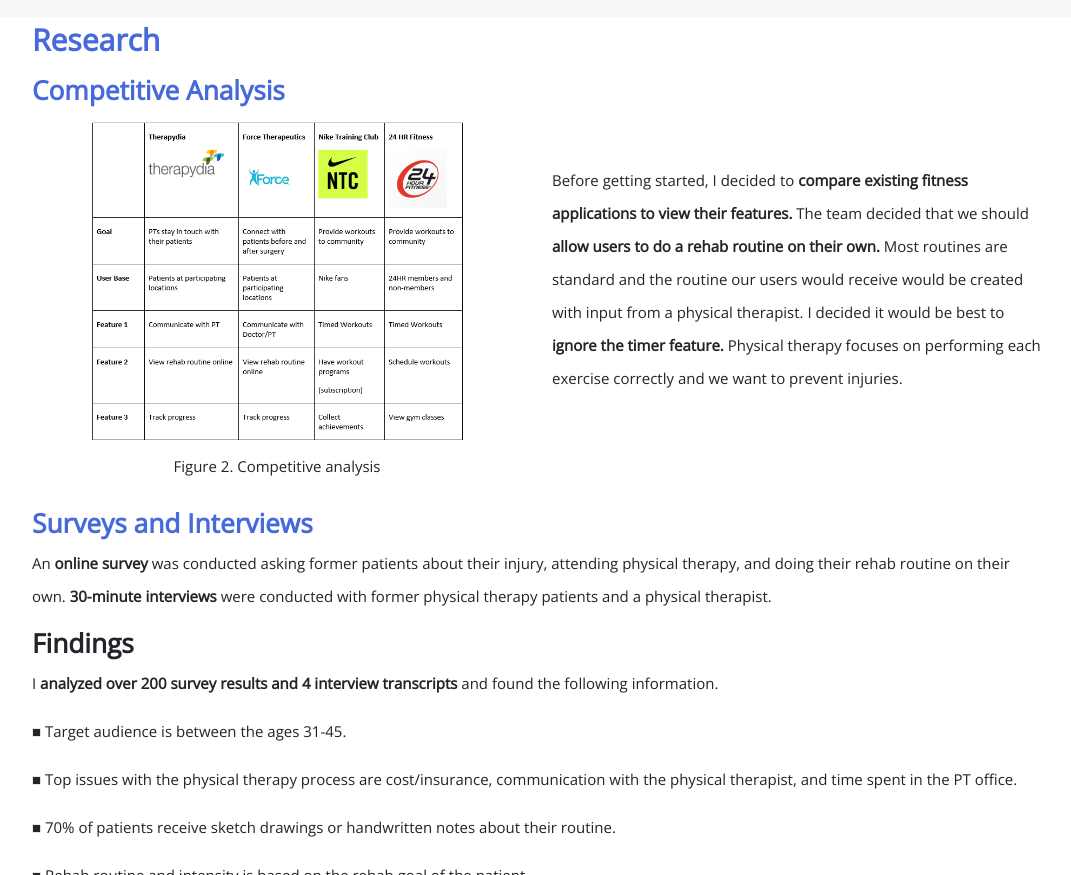
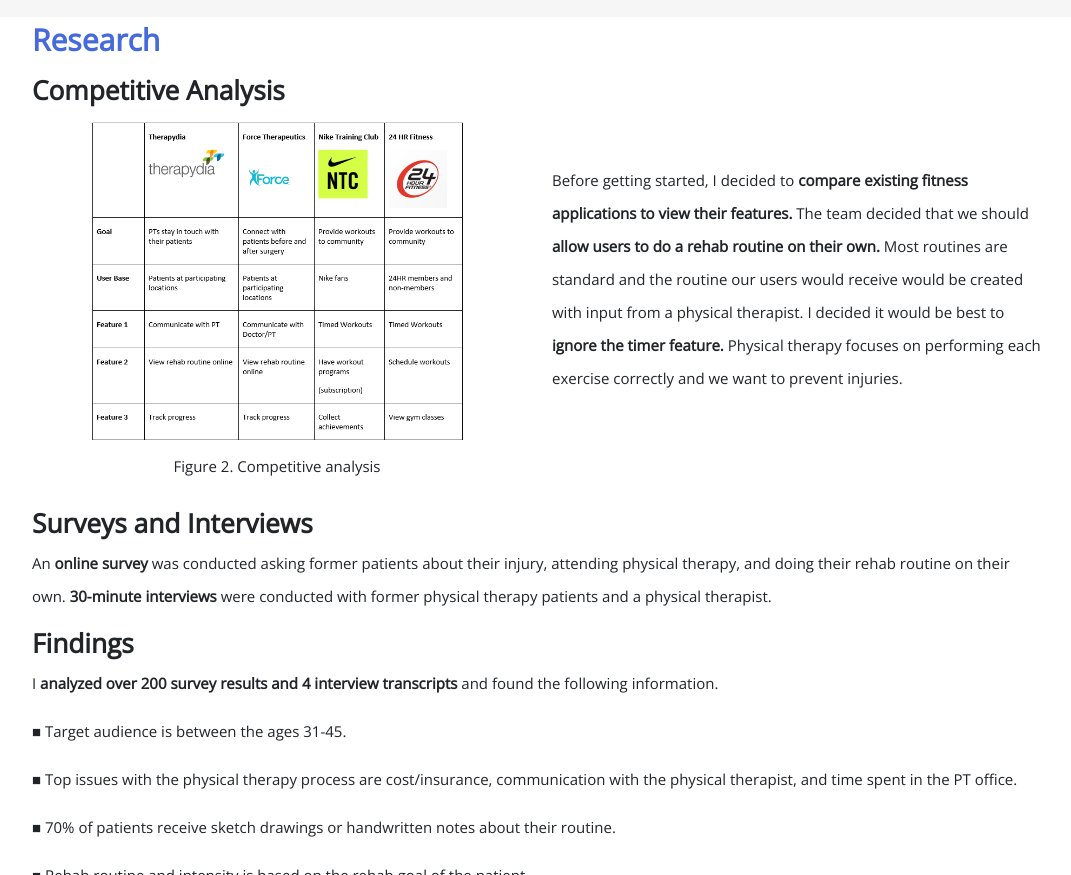
Before and after one commit to kimberlyflrs/kimberlyflrs.github.io, a plain HTML site: page vidpt.html in a window 1280 px wide. Shown: the part 1501-2376 px from the top of the page, without its empty margins (103-1174 px from the left). Drawn offline with nearby package versions, Linux system fonts and the light colour scheme.

Commit message:
text update

```diff
--- a/vidpt.html
+++ b/vidpt.html
@@ -158,7 +158,7 @@
 <!--competitive analysis-->
 <div class="row">
 <div class="col-lg-6 col-md-6 col-sm-12 col-xs-12">
-<h3 class="vpt bold">Competitive Analysis</h3>
+<h3 class="bold">Competitive Analysis</h3>
 <center><img src="assests/vidpt-ca.png" class="personas pad"></center>
 <center><p>Figure 2. Competitive analysis</p></center>
 </div>
@@ -178,7 +178,7 @@
 <!--user research-->
 <div class="row">
   <div class="col-lg-12 col-md-12 col-sm-12 col-xs-12">
-    <h3 class="vpt bold">
+    <h3 class="bold">
       Surveys and Interviews
     </h3>
     <p>
```
